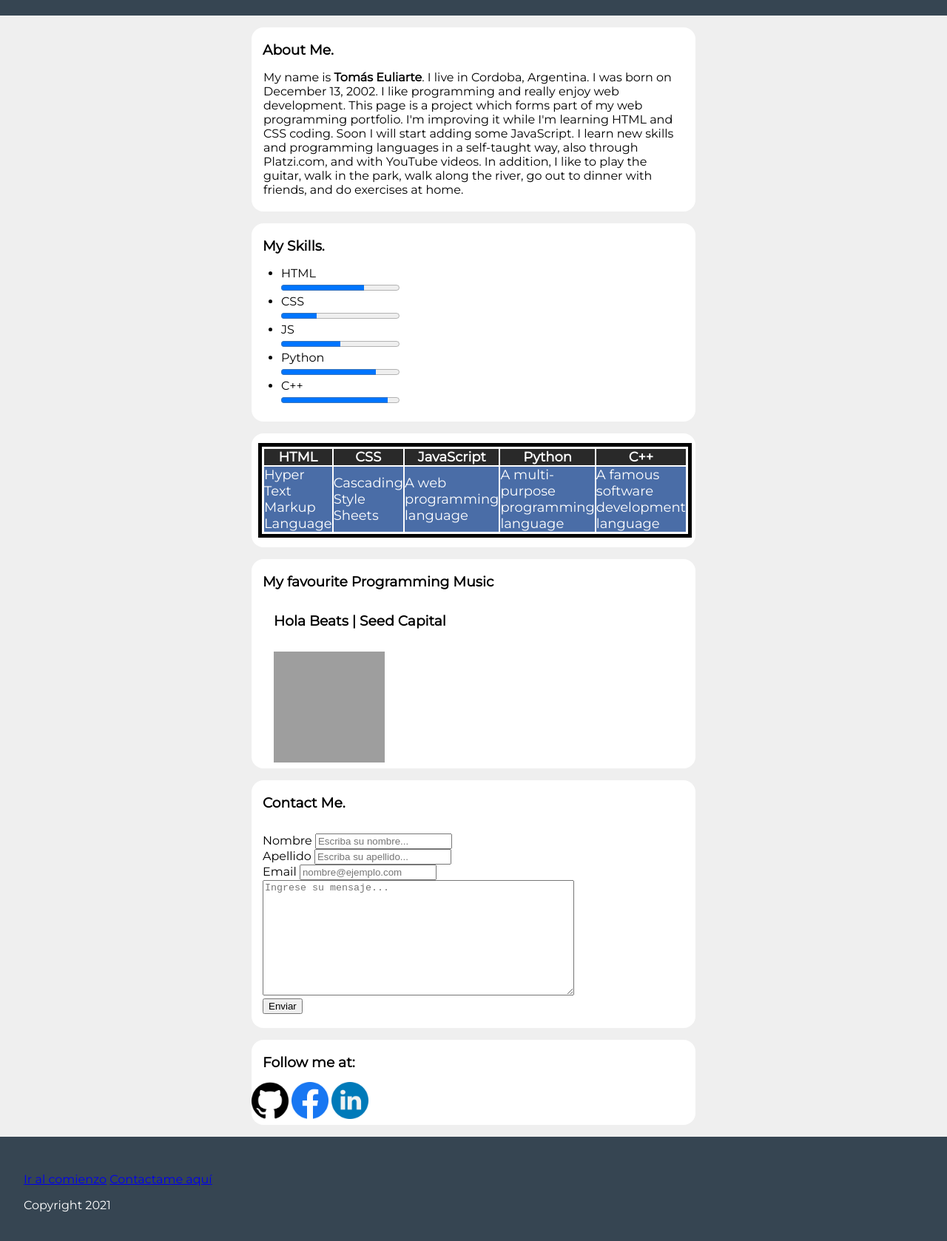
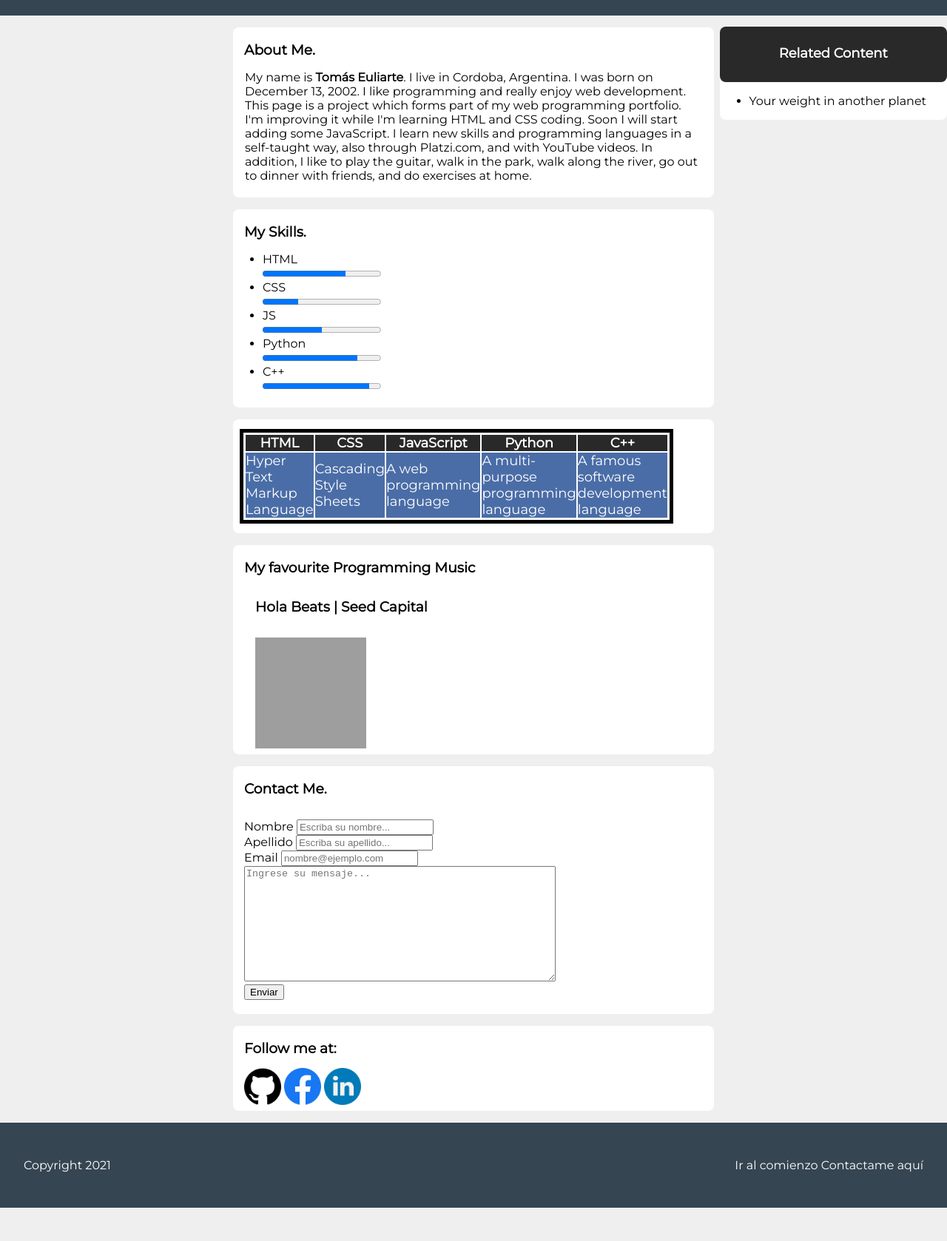
Before and after one commit to TommyEu/MyBlog, a plain HTML site: page Index.html in a window 1280 px wide. Shown: the part 500-2178 px from the top of the page at 74% size. After the commit the page ends 2133 px from the top, so only its background shows below. Drawn offline with Linux system fonts and the light colour scheme; grey boxes are pictures that could not be loaded.

Commit message:
Add files via upload
Added links transitions and colors .
Added cards transitions.
Added transitions in page links.
Added 'Related content' card in 'aside' element.
Added 'Your weight in another planet ' post.

```diff
--- a/BlogDesign.css
+++ b/BlogDesign.css
@@ -3,10 +3,12 @@ html {
   padding: 0;
   font-family: 'Montserrat', sans-serif;
 }
+
 body {
   margin: 0;
   background-color: #efefef;
 }
+
 header {
   background-color: #364552;
   color: white;
@@ -14,6 +16,7 @@ header {
   text-align: center;
 
 }
+
 header h1 {
   font-size: 4rem;
   text-align: center;
@@ -22,46 +25,77 @@ header h1 {
 article h1 {
   margin: 15px;
 }
+
 article h3 {
   margin: 30px;
 }
 
-
-
-/*#relatedTitle {
-  color: white;
-  background-color: #4a6da7;
-  text-align: center;
-  font-size: large;
-
-
-  height: 50px;
-}*/
-
-/*#related {
-  border: black 5px solid;
-  border-style: double;
-  margin:auto;
-  padding: 5px 5px;
-  width: 25%;
-}*/
 .container {
-  width: 600px;
+  width: 650px;
   margin: 0 auto;
 }
 
 section article {
+  transition: -webkit-box-shadow 0.3s ease;
   background-color: #ffff;
   margin: 1rem 0;
   padding: 0.25rem 0;
-  border-radius: 1rem;
+  border-radius: 0.5rem;
+  cursor: pointer;
+}
 
+section article:hover {
+ -webkit-box-shadow: 0 0.1rem 0.4rem rgba(0,0,0,0.3);
+}
+
+section article h2, section article p {
+  margin: 1rem;
+}
+
+aside {
+  margin-left: 50px;
+}
+
+aside a {
+  transition: color 0.3s ease;
+  text-decoration: none;
+  color: #000;
+}
+
+aside a:hover {
+  color:cornflowerblue;
+}
+
+aside article:hover {
+  -webkit-box-shadow: 0 0.1rem 0.4rem rgba(0,0,0,0.3);
+}
+
+#relatedTitle {
+  color: white;
+  background-color: #292929;
+  border-radius: 0.5rem;
+  text-align: center;
+  font-size: large;
+  height: 50px;
+  margin: 0;
+  padding-top: 25px;
+}
+
+#related {
+  background-color: #ffff;
+  border-radius: 0.5rem;
+  border: black 0px solid;
+  float: right;
+  padding: 0;
+  width: 25%;
+  margin-top: 15px;
 }
 
 .img-circle {
   border: 3px solid white;
   border-radius: 50%;
 }
+
 #headder {
   color: #ffff;
   width: 120px;
@@ -69,15 +103,11 @@ section article {
   background-color: #4a6da7;
 }
 
-section article:hover {
-  box-shadow: 0 0.1rem 0.4rem rgba(0, 0, 0, 0.35%);
-}
 
-section article h2, section article p {
-  margin: 1rem;
-}
 
-/*Cuadro Negro y Azul*/
+
+
+/*  Cuadro Negro y Azul */
 
 .default {
   width: 50%;
@@ -86,21 +116,25 @@ section article h2, section article p {
   margin: 9px;
   padding: 1px;
 }
+
 .default th {
   font-size: large;
   color: white;
   background-color: #292929;
   width: "50%";
 }
+
 .default tr {
   font-size: large;
   color: white;
   width: "50%";
   background-color: #4a6da7;
 }
+
 .default td {
   width: 50%;
 }
+
 .video {
   margin: 0 30px;
 }
@@ -114,3 +148,37 @@ footer {
 form {
   padding: 15px;
 }
+
+#FollowMe {
+  margin: 0 15px;
+}
+
+#FollowMe a {
+  transition: -webkit-box-shadow 0.3s ease;
+  border-radius: 50%;
+}
+
+#FollowMe a:hover {
+  -webkit-box-shadow: 0.1rem 0.2rem 0.3rem rgba(0,0,0,0.3);
+
+}
+
+footer section  {
+
+  float: right;
+}
+
+footer section a {
+  transition: color 0.3s ease;
+  color: #ffff;
+  text-decoration: none;
+}
+
+ footer section a:hover {
+   color: cornflowerblue;
+
+ }
+
+footer p {
+  margin: 0;
+}
--- a/Index.html
+++ b/Index.html
@@ -16,13 +16,19 @@
       <p>Tomás Euliarte</p>
     </header>
 
-    <section class="container">
-      <!--<article id="related">
+    <aside>
+      <article id="related">
         <h5 id="relatedTitle">Related Content</h5>
         <ul>
-          <li><a href="/related/Juego.html">Juego: Tu peso en otro planeta</a></li>
+          <li><a href="/Juego/Juego.html">Your weight in another planet</a></li>
         </ul>
-      </article>-->
+      </article>
+    </aside>
+
+    <section class="container">
+
+
+
       <!-- About Me Section-->
       <article>
         <h1><span>About Me.</span></h1>
@@ -140,14 +146,19 @@
       </article>
       <article>
         <h1>Follow me at:</h1>
-        <a href="https://github.com/TommyEu"><img src="/img/GitHubLogo.png" alt="GitHub" width="50"></a>
-        <a href="https://facebook.com"><img src="/img/FacebookLogo.png" alt="Facebook" width="50"></a>
-        <a href="https://linkedin.com"><img src="/img/LinkedInLogo.jpg" alt="Linkedin" width="50"></a>
+        <div id="FollowMe">
+          <a href="https://github.com/TommyEu"><img src="/img/GitHubLogo.png" alt="GitHub" width="50"></a>
+          <a href="https://facebook.com"><img src="/img/FacebookLogo.png" alt="Facebook" width="50"></a>
+          <a href="https://linkedin.com"><img src="/img/LinkedInLogo.jpg" alt="Linkedin" width="50"></a>
+        </div>
       </article>
     </section>
     <footer>
-      <a href="#titulo">Ir al comienzo</a>
-      <a href="mailto:tomaslautaroeuliarte@gmail.com">Contactame aquí</a>
+      <section>
+        <a href="#titulo">Ir al comienzo</a>
+        <a href="mailto:tomaslautaroeuliarte@gmail.com">Contactame aquí  </a>
+      </section>
+
       <p>Copyright 2021</p>
     </footer>
   </body>
```
Also changed, not shown: Juego/Juego.html (added, +11 -0 lines).
